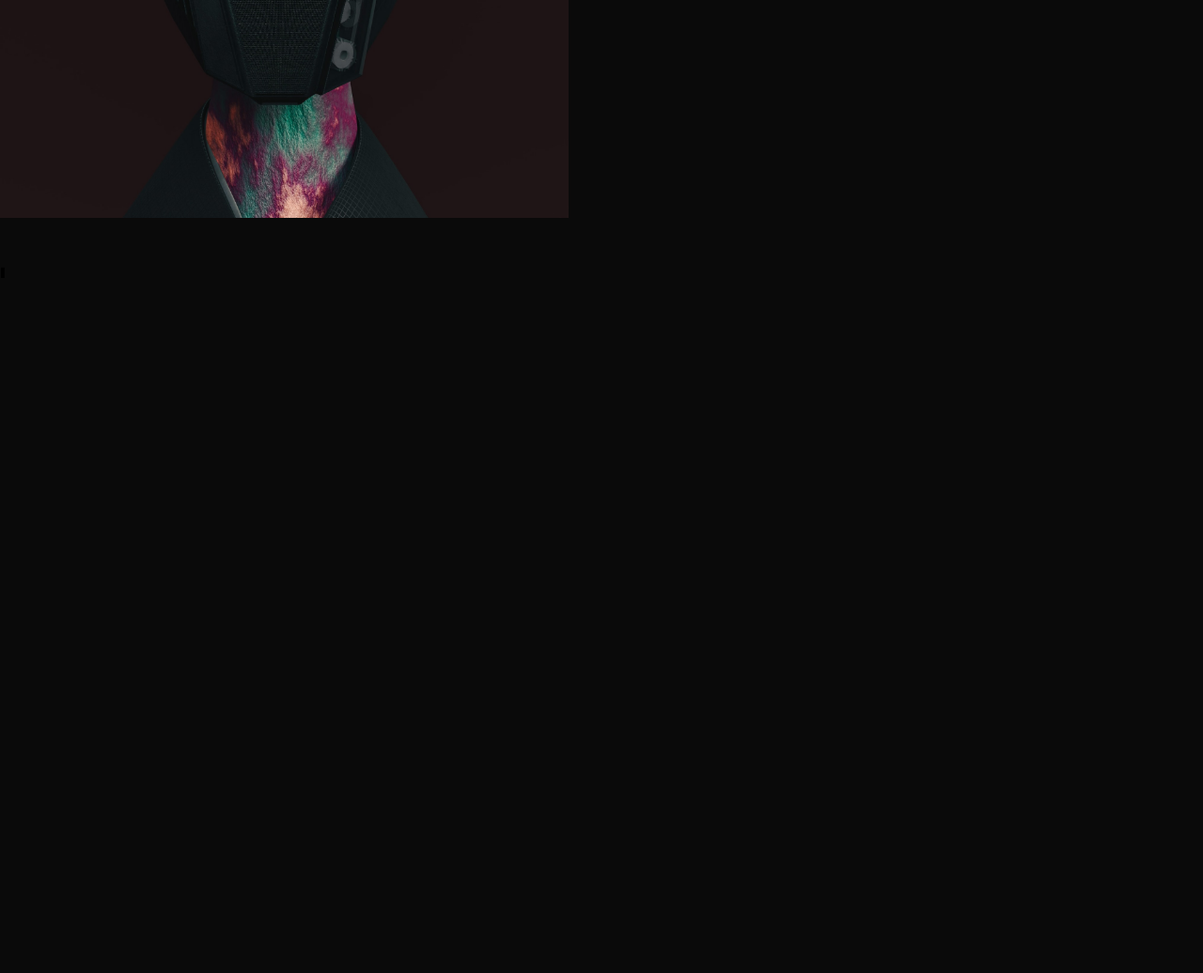
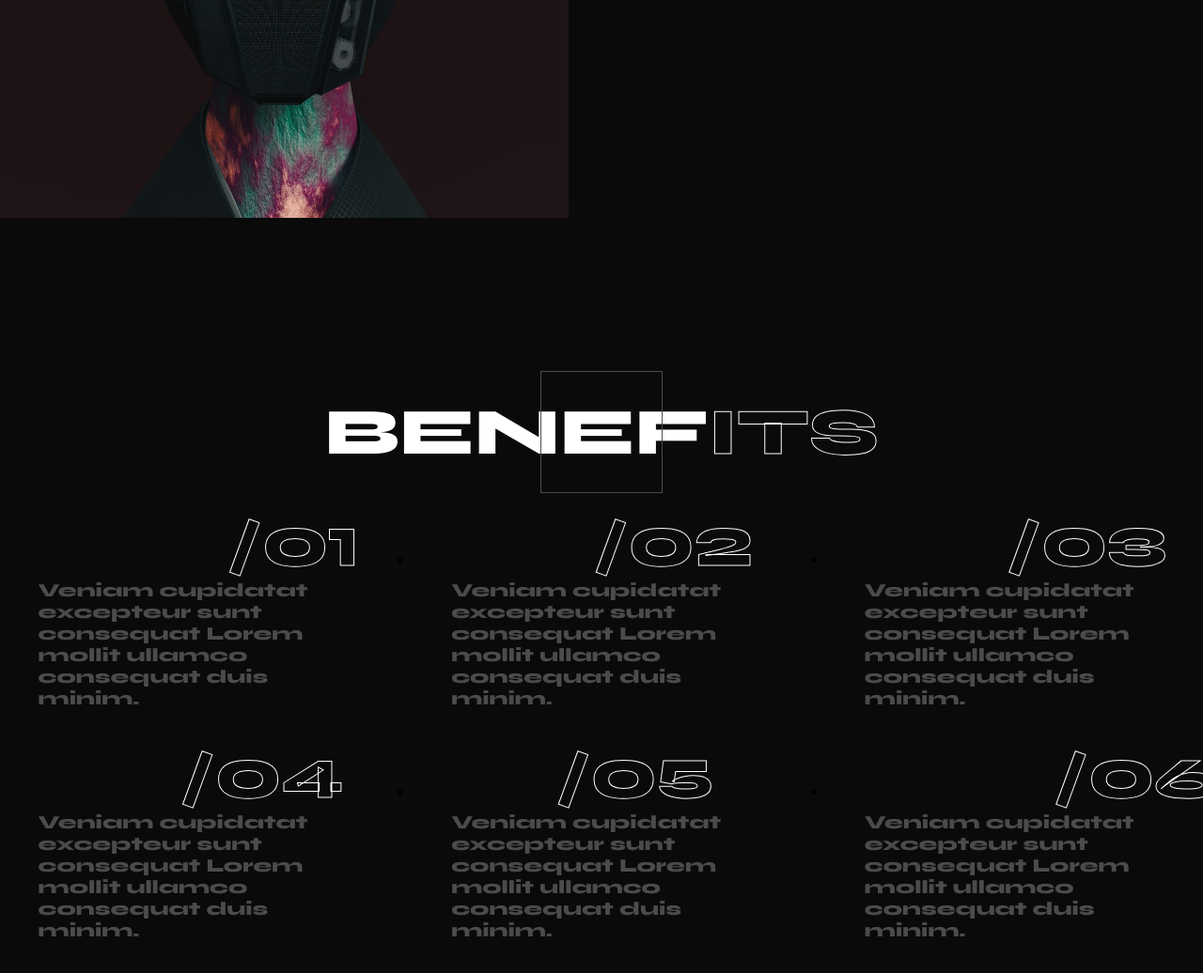
Before and after one commit to Marshallhch/gsap_pallarax, a plain HTML site: page index.html in a window 1280 px wide. Shown: the part 1518-2554 px from the top of the page at 94% size. Before the commit the page ends 1818 px from the top, so only its background shows below. Drawn offline with nearby package versions, Linux system fonts and the light colour scheme; a script that the page names is missing.

Commit message:
Version 0.0.3

```diff
--- a/index.html
+++ b/index.html
@@ -72,6 +72,54 @@
           </div>
         </div>
       </section>
+
+      <section class="benefits">
+        <div class="content">
+          <h2 class="section_title">
+            benef<span class="stroke">its</span>
+            <span class="section_title_square"></span>
+          </h2>
+
+          <ul class="benefits_list">
+            <li class="benefits_item">
+              <span class="benefits_num" data-speed="-200">/01</span>
+              <p class="benefits_p">
+                Veniam cupidatat excepteur sunt consequat Lorem mollit ullamco consequat duis minim.
+              </p>
+            </li>
+            <li class="benefits_item">
+              <span class="benefits_num" data-speed="-150">/02</span>
+              <p class="benefits_p">
+                Veniam cupidatat excepteur sunt consequat Lorem mollit ullamco consequat duis minim.
+              </p>
+            </li>
+            <li class="benefits_item">
+              <span class="benefits_num" data-speed="-150">/03</span>
+              <p class="benefits_p">
+                Veniam cupidatat excepteur sunt consequat Lorem mollit ullamco consequat duis minim.
+              </p>
+            </li>
+            <li class="benefits_item">
+              <span class="benefits_num" data-speed="-150">/04</span>
+              <p class="benefits_p">
+                Veniam cupidatat excepteur sunt consequat Lorem mollit ullamco consequat duis minim.
+              </p>
+            </li>
+            <li class="benefits_item">
+              <span class="benefits_num" data-speed="-110">/05</span>
+              <p class="benefits_p">
+                Veniam cupidatat excepteur sunt consequat Lorem mollit ullamco consequat duis minim.
+              </p>
+            </li>
+            <li class="benefits_item">
+              <span class="benefits_num" data-speed="-200">/06</span>
+              <p class="benefits_p">
+                Veniam cupidatat excepteur sunt consequat Lorem mollit ullamco consequat duis minim.
+              </p>
+            </li>
+          </ul>
+        </div>
+      </section>
     </main>
 
   </div>
--- a/js/custom.js
+++ b/js/custom.js
@@ -107,16 +107,17 @@ document.addEventListener('DOMContentLoaded', function () {
   }
   headerAnimationWithScroll();
 
-  const gsapSquares = document.querySelector('.section_title_square');
-  const rotateSquares = gsap.from(gsapSquares, 3, {
-    rotation: 720,
-  });
-
-  ScrollTrigger.create({
-    trigger: gsapSquares, // 애니메이션 대상
-    animation: rotateSquares, // 애니메이션 효과
-    start: 'top bottom',
-    scrub: 1.9,
+  const gsapSquares = gsap.utils.toArray('.section_title_square');
+  gsapSquares.forEach((square) => {
+    const rotate = gsap.from(square, 3, {
+      rotation: 720,
+    });
+    ScrollTrigger.create({
+      trigger: square, // 애니메이션 대상
+      animation: rotate, // 애니메이션 효과
+      start: 'top bottom',
+      scrub: 1.9,
+    });
   });
 
   function aboutAnimationWithScroll() {
@@ -136,3 +137,17 @@ document.addEventListener('DOMContentLoaded', function () {
 
   aboutAnimationWithScroll();
 }); // end of DOM Content Loaded Method
+
+// benefit section animation effect
+function benefits() {
+  gsap.from('.benefits_num', {
+    x: (i, el) => 1 - parseFloat(el.getAttribute('data-speed')), // 반복문으로 처리해도 되지 않을까??
+    scrollTrigger: {
+      trigger: '.benefits_list',
+      start: 'top bottom',
+      scrub: 1.9,
+    },
+  });
+}
+
+benefits();
--- a/style/style.css
+++ b/style/style.css
@@ -201,7 +201,7 @@
   font-size:4.375rem;
   line-height:0.8;
   margin-bottom:3.75rem;
-  text-align: center;
+  _text-align: center;
   color:var(--pr-color);
   text-transform:uppercase;
   text-align: left;
@@ -223,3 +223,37 @@
   transform:translate(-50%, -50%);
   z-index:9;
 }
+
+/* Benefits Section Style */
+.benefits .section_title{
+  text-align: center;
+}
+
+.benefits .benefits_list{
+  display:flex;
+  justify-content: center;
+  width:100%;
+  flex-wrap:wrap;
+  gap:40px;
+}
+
+.benefits .benefits_item{
+  width:calc(33.33% - 27px);
+  padding:0 40px;
+}
+
+.benefits_num{
+  font-size:60px;
+  display:inline-block;
+  color:transparent;
+  -webkit-text-stroke: 1px var(--pr-color);
+}
+
+.benefits_p{
+  font-size:20px;
+  color:#4b4b4b;
+}
+
+body{
+  height:4000px;
+}
```
Also changed, not shown: 1 other file.
